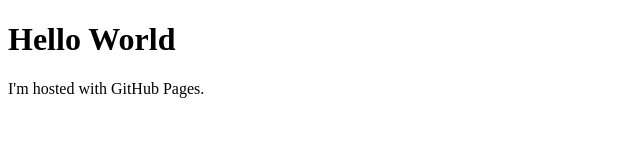
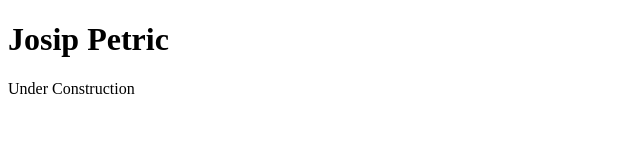
Before and after one commit to josippetric/josippetric.github.io, a plain HTML site: page index.html in a window 1280 px wide. Shown: the whole page, without its empty margins (0-640 px from the left). Drawn offline with Linux system fonts and the light colour scheme.

Commit message:
Update message in index.html
Add "Under construction" message

```diff
--- a/index.html
+++ b/index.html
@@ -1,7 +1,7 @@
 <!DOCTYPE html>
 <html>
 <body>
-<h1>Hello World</h1>
-<p>I'm hosted with GitHub Pages.</p>
+<h1>Josip Petric</h1>
+<p>Under Construction</p>
 </body>
 </html>
```
